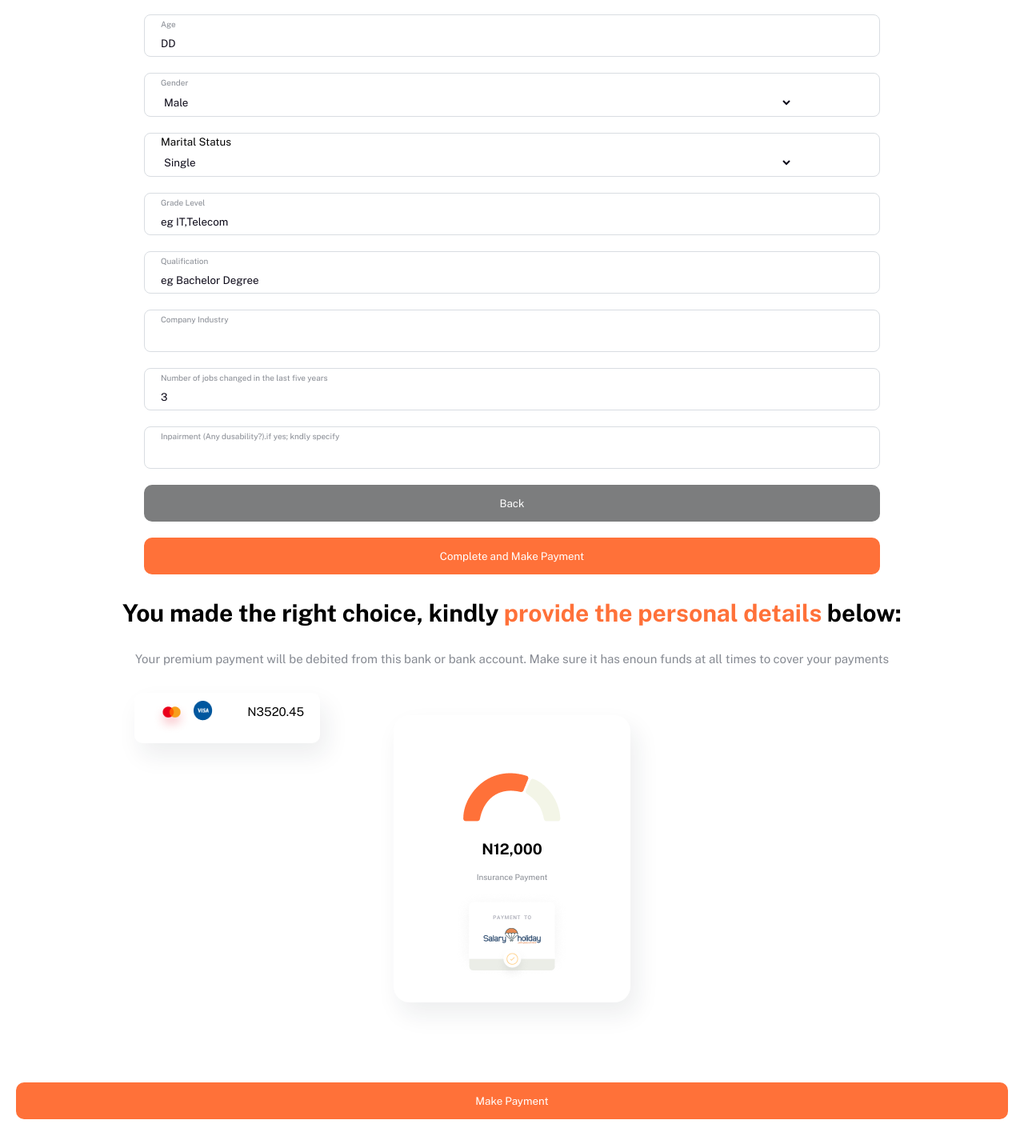
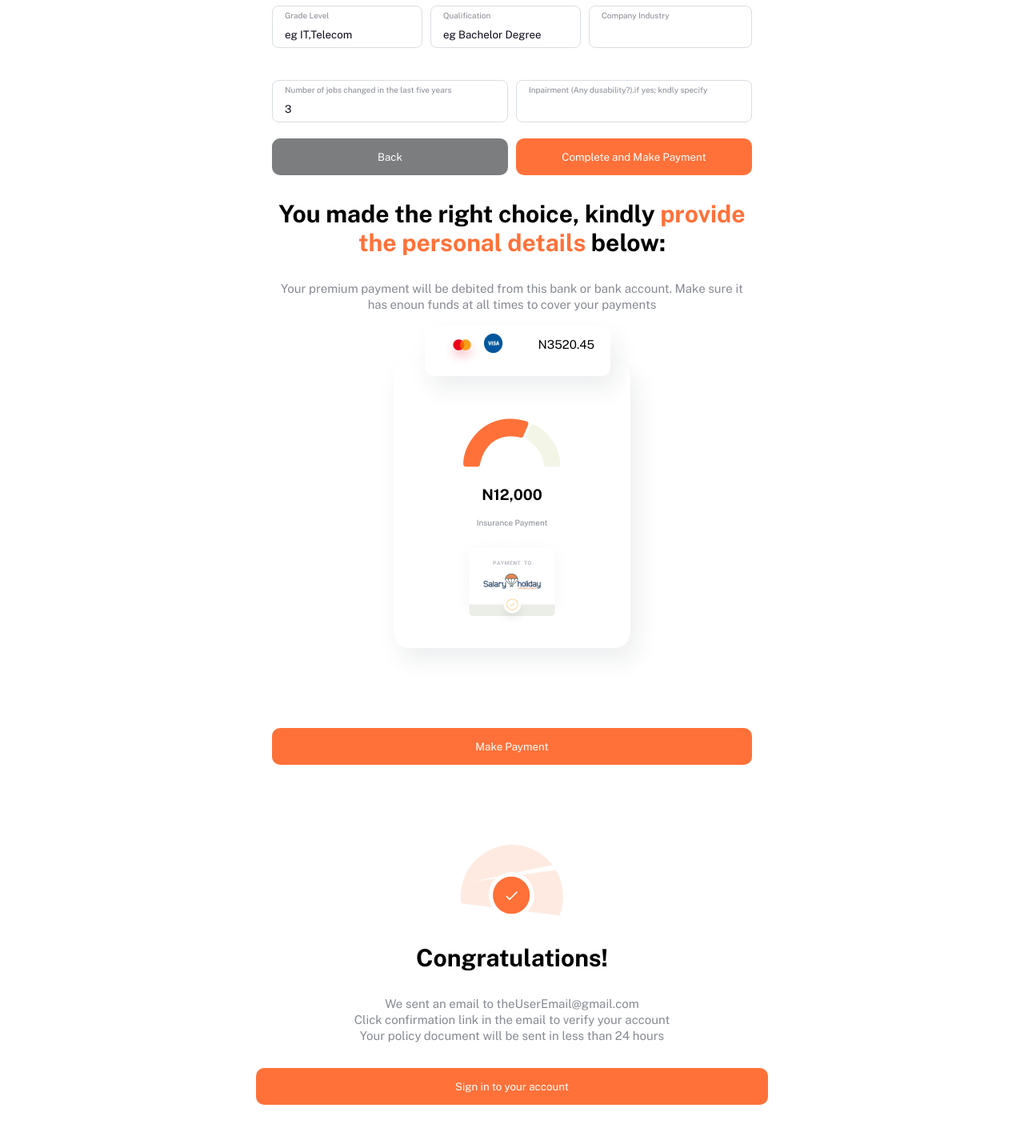
Before and after one commit to abdelquodr/salaryHoliday, a React (Create React App) app: page /product-purchase in a window 1280 px wide. Shown: the part 1060-2490 px from the top of the page at 80% size. Built offline with nearby package versions, Linux system fonts and the light colour scheme; the HTML template or start-up script is replaced by a standard one.

Commit message:
added scrolltop to all pages

```diff
--- a/package.json
+++ b/package.json
@@ -3,6 +3,7 @@
   "version": "0.1.0",
   "private": true,
   "dependencies": {
+    "babel-plugin-macros": "^3.1.0",
     "cra-template": "1.1.2",
     "gsap": "^3.7.1",
     "react": "^17.0.2",
@@ -35,5 +36,8 @@
       "last 1 firefox version",
       "last 1 safari version"
     ]
+  },
+  "devDependencies": {
+    "gh-pages": "^3.2.3"
   }
 }
--- a/src/layouts/CompleteKYC/index.js
+++ b/src/layouts/CompleteKYC/index.js
@@ -37,7 +37,7 @@ const CompleteKYC = () => {
                                 </select>
                             </div>
                             <div className='preview-input-container'>
-                                <small>Marital Status</small>
+                                <small className='small'>Marital Status</small>
                                 <select>
                                     <option>Single</option>
                                     <option>Married</option>
@@ -45,8 +45,8 @@ const CompleteKYC = () => {
                             </div>
                         </div>
                      </div>
-                    <div>
-                        <div>
+                    <div className='input-flex'>
+                        <div className='input-flex'>
                             <div className='preview-input-container'>
                                 <small className='small'>Grade Level</small>
                                 <input placeholder='eg IT,Telecom' />
@@ -61,7 +61,7 @@ const CompleteKYC = () => {
                             <input placeholder='' />
                         </div>
                     </div>
-                    <div>
+                    <div className='input-flex'>
                         <div className='preview-input-container'>
                             <small className='small'>Number of jobs changed in the last five years</small>
                             <input type='number' placeholder='3' />
@@ -72,8 +72,8 @@ const CompleteKYC = () => {
                         </div>
                     </div>
 
-                    <div>
-                        <button className='premium-button' style={{backgroundColor:'#7C7D7E', marginBottom: '20px'}}>Back</button>
+                    <div className='input-flex'>
+                        <button className='premium-button' style={{backgroundColor:'#7C7D7E'}}>Back</button>
                         <button className='premium-button'>Complete and Make Payment</button>
                     </div>
                 </div>
--- a/src/layouts/MakePayment/index.js
+++ b/src/layouts/MakePayment/index.js
@@ -5,7 +5,7 @@ import shape from '../../assets/icons/Shape.png';
 import paymentTo from '../../assets/icons/payment to.png'
 
 
-const MakePayment = () => {
+const   MakePayment = () => {
     return (
         <div className='make-payment-div'>
             <h3 className='preview-header'>You made the right choice, kindly <span style={{color: '#FF7139'}}>provide the personal details</span> below:</h3>
--- a/src/layouts/PreviewPlan/preview.css
+++ b/src/layouts/PreviewPlan/preview.css
@@ -256,6 +256,12 @@ select:focus, input:focus{
   }
 
 
+@media (min-width: 400px) {
+    .payment-header-card{
+        left: 5em;
+    }
+}
+
 
 @media (min-width: 600px) {
     .preview-plan-container{
@@ -272,7 +278,7 @@ select:focus, input:focus{
         font-size: 30px;
     }
 
-    .make-payment-para{
+    .make-payment-div{
         width: 75%;
         margin: auto;
     }
@@ -281,15 +287,6 @@ select:focus, input:focus{
         width: 75%;
         margin: auto;
     }
-
-
-    /* .input-flex{
-        display: flex;
-        gap: 20px;
-        justify-content: space-between;
-        margin: 0;
-        padding: 0;
-    } */
 
     .input-flex.preview-input-container{
         width: fit-content;
@@ -313,6 +310,25 @@ select:focus, input:focus{
         top: -3em;
         left: 10.5em;
     }
+
+    .purchase-list {
+        list-style: none;
+        display: flex;
+        /* overflow-x: scroll; */
+        justify-content: space-between;
+        padding: 0px 40px 8px 40px;
+        border-bottom: 1px solid #E2E4EA;
+    }
+
+    .overflow-purchase::-webkit-scrollbar {
+        display: none;
+      }
+
+      /* Hide scrollbar for IE, Edge add Firefox */
+      .overflow-purchase {
+        -ms-overflow-style: none;
+        scrollbar-width: none; /* Firefox */
+      }
   }
 
 
@@ -321,4 +337,43 @@ select:focus, input:focus{
         width: 50%;
         margin: auto;
     }
+
+    .payment-header-card {
+        top: -4em;
+        left: 8.5em;
+    }
+
+    .make-payment-div{
+        width: 50%;
+        margin: auto
+    }
+
+    .complete-div{
+        width: 50%;
+        margin: auto;
+    }
+
+    .input-flex{
+        display: flex;
+        gap: 10px;
+        justify-content: space-between;
+    }
+
+    .preview-input-container {
+        flex: 1 1 0;
+        padding: 0px 15px;
+    }
+
+    @media(min-width: 1200px){
+        .payment-header-card {
+            top: -4em;
+            left: 13.2em;
+        }
+
+        .kyc-container{
+            width: 50%;
+            margin: auto;
+        }
+    }
+
   }
--- a/src/pages/About.js
+++ b/src/pages/About.js
@@ -13,7 +13,12 @@ import group1 from '../assets/icons/Group.svg'
 import group2 from '../assets/icons/Group (1).svg'
 import group3 from '../assets/icons/Group 280.svg'
 
-const About = ( ) => {
+const About = ( props ) => {
+
+    React.useEffect(() => {
+        window.scrollTo(0, 0);
+      }, [props.location]);
+
     return (
         <React.Fragment>
             <Navbar />
--- a/src/pages/Car.js
+++ b/src/pages/Car.js
@@ -12,7 +12,12 @@ import HowItWorks from '../layouts/HowItWork'
 import car from '../assets/icons/Group 1000002073 (2).png'
 import smallCar from '../assets/icons/Icon (1).png'
 
-const Car = () => {
+const Car = (props) => {
+
+    React.useEffect(() => {
+        window.scrollTo(0, 0);
+      }, [props.location]);
+
     return (
         <React.Fragment>
             <Navbar />
--- a/src/pages/Contact.js
+++ b/src/pages/Contact.js
@@ -7,7 +7,12 @@ import contactImg1 from '../assets/icons/Group 287.png'
 import contactImg2 from '../assets/icons/Group 288.png'
 import contactImg3 from '../assets/icons/Group 289.png'
 
-const Contact = () => {
+const Contact = (props) => {
+
+    React.useEffect(() => {
+        window.scrollTo(0, 0);
+      }, [props.location]);
+
     return (
        <React.Fragment>
            <Navbar />
--- a/src/pages/LossJob.js
+++ b/src/pages/LossJob.js
@@ -10,7 +10,12 @@ import approve from '../assets/icons/image.png'
 import globe from '../assets/icons/globe.png'
 import HowItWorks from '../layouts/HowItWork'
 
-const LossJob = () => {
+const LossJob = (props) => {
+
+    React.useEffect(() => {
+        window.scrollTo(0, 0);
+      }, [props.location]);
+
     return (
         <React.Fragment>
             <Navbar />
--- a/src/pages/Travel.js
+++ b/src/pages/Travel.js
@@ -12,7 +12,12 @@ import HowItWorks from '../layouts/HowItWork'
 import smalltravel from '../assets/icons/Icon (1)(copy).png'
 import travel from '../assets/icons/Group 1000002068 (1).png'
 
-const Travel = () => {
+const Travel = ( props ) => {
+
+    React.useEffect(() => {
+        window.scrollTo(0, 0);
+      }, [props.location]);
+
     return (
         <React.Fragment>
             <Navbar />
--- a/src/pages/faq.js
+++ b/src/pages/faq.js
@@ -4,7 +4,12 @@ import NewLetter from "../layouts/newsLetter";
 import Navbar from '../layouts/TopBar'
 import ContactSection from "../layouts/contact";
 
-const Faq = ( ) => {
+const Faq = ( props ) => {
+
+    React.useEffect(() => {
+        window.scrollTo(0, 0);
+      }, [props.location]);
+
     return (
         <React.Fragment>
             <Navbar />
```
Also changed, not shown: src/App.js (+5 -4 lines), 2 other files (tests, documents, lock files or other folders).
